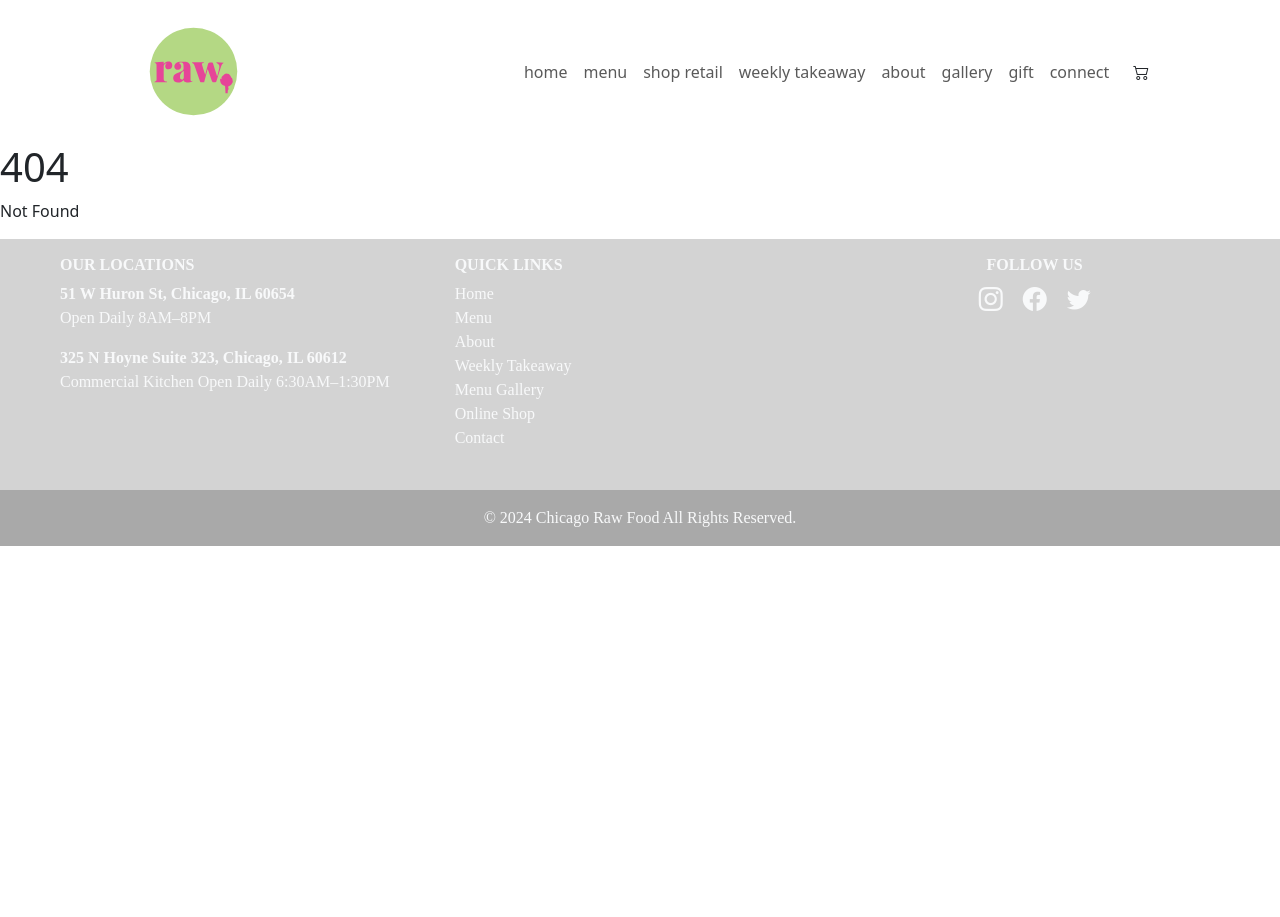
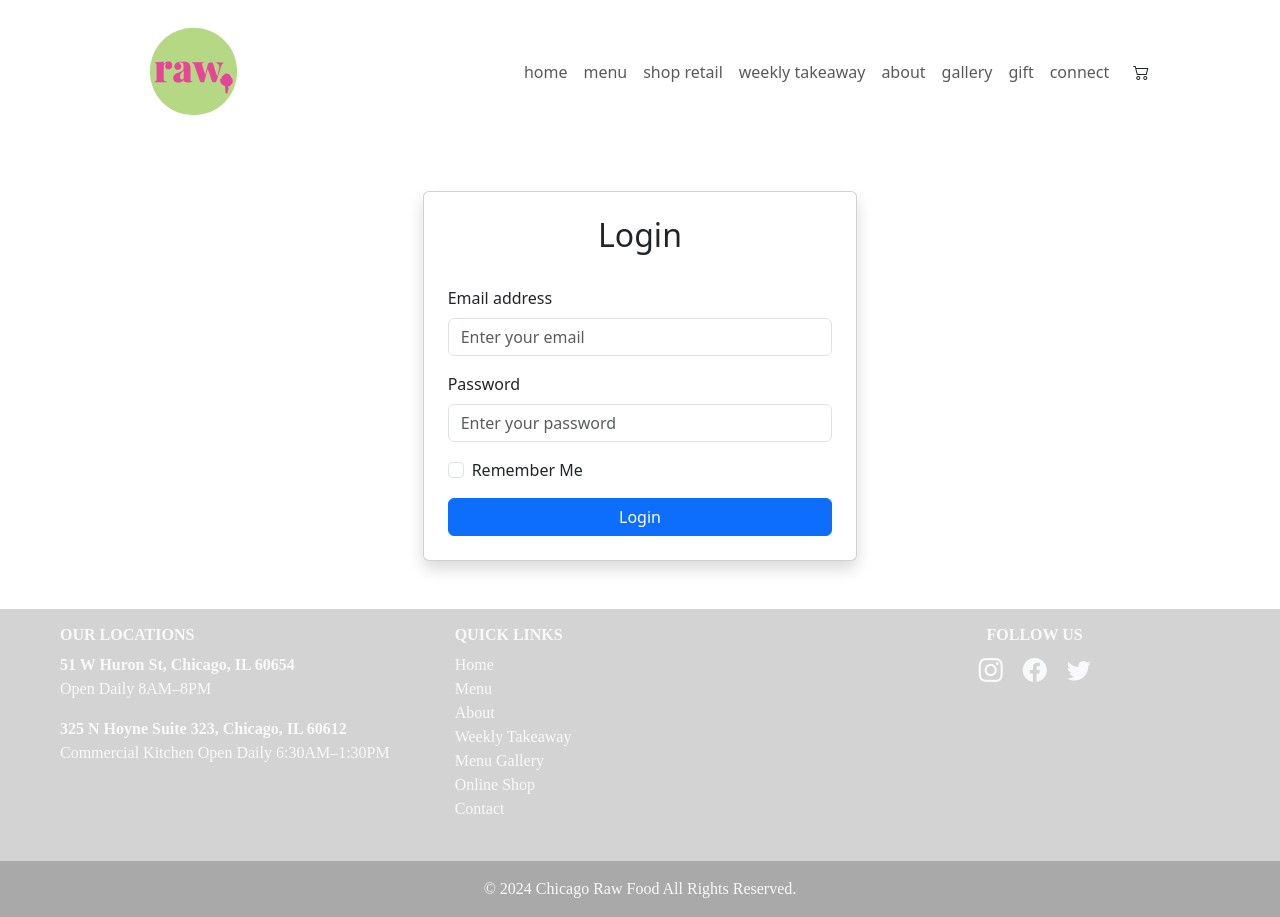
Before and after one commit to apb718/chicago-raw-food, a SvelteKit app: page /admin in a window 1280 px wide. Before the commit this address had no page. Before the commit the page ends 800 px from the top, so only its background shows below. Built offline with nearby package versions, Linux system fonts and the light colour scheme.

Commit message:
add admin login page (no function)

```diff
--- /dev/null
+++ b/src/routes/admin/+page.svelte
@@ -0,0 +1,28 @@
+<div class='row py-5'>
+    <div class='col-xl-4'></div>
+    <div class='card p-4 shadow col-xl-4'>
+        <div class="text-center mb-4">
+            <h2>Login</h2>
+        </div>
+        <form>
+        <!-- Email Input -->
+        <div class="mb-3">
+          <label for="email" class="form-label">Email address</label>
+          <input type="email" class="form-control" id="email" placeholder="Enter your email" required>
+        </div>
+        <!-- Password Input -->
+        <div class="mb-3">
+          <label for="password" class="form-label">Password</label>
+          <input type="password" class="form-control" id="password" placeholder="Enter your password" required>
+        </div>
+        <!-- Remember Me Checkbox -->
+        <div class="form-check mb-3">
+          <input type="checkbox" class="form-check-input" id="rememberMe">
+          <label class="form-check-label" for="rememberMe">Remember Me</label>
+        </div>
+        <!-- Submit Button -->
+        <button type="submit" class="btn btn-primary w-100">Login</button>
+      </form>
+    </div>
+    <div class='col-xl-4'></div>
+</div>
```
